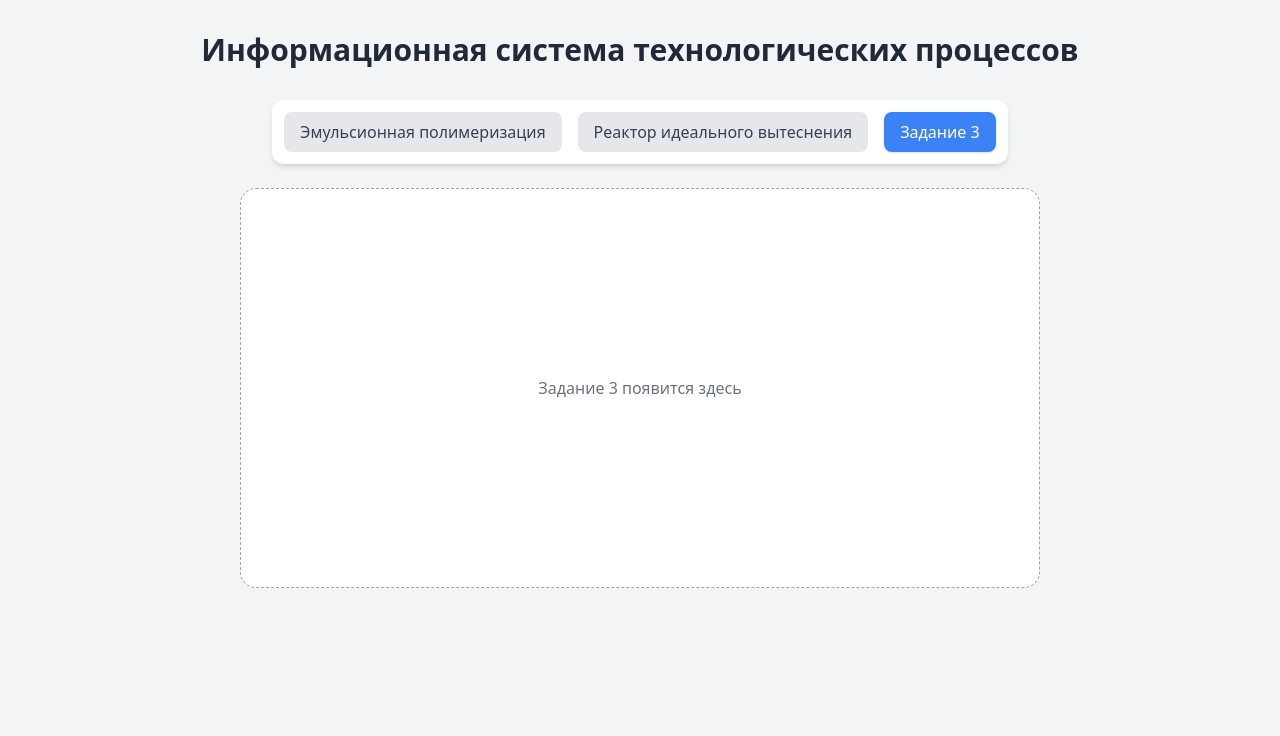
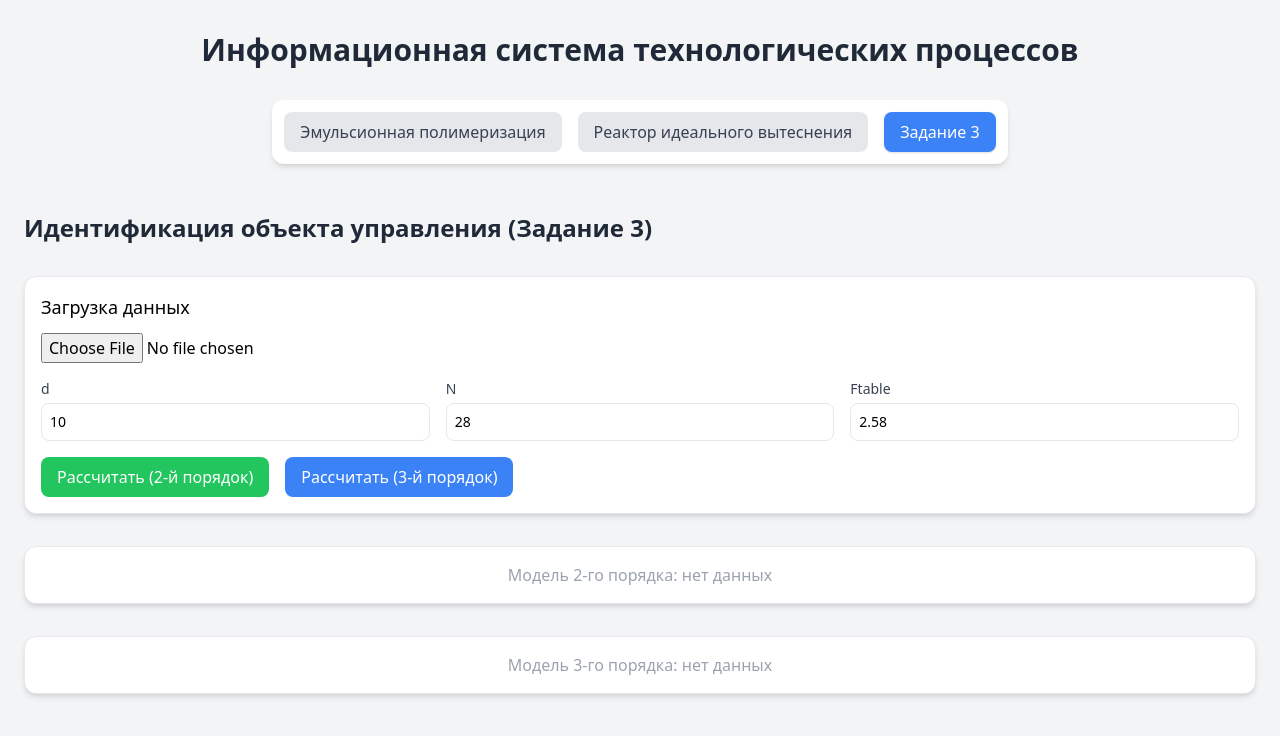
Before and after one commit to dimondlove/visualization-system-frontend, a React (Create React App) app: page / in a window 1280 px wide. Both pictures are taken after a click on the button "Задание 3". Shown: the top 736 px of the page. Built offline with nearby package versions, Linux system fonts and the light colour scheme.

Commit message:
Выполнение третьего задания

```diff
--- /dev/null
+++ b/src/components/Task3CompareBlock.js
@@ -0,0 +1,97 @@
+import React from "react";
+import {
+	LineChart,
+	Line,
+	XAxis,
+	YAxis,
+	CartesianGrid,
+	Tooltip,
+	Legend,
+	ResponsiveContainer,
+} from "recharts";
+
+export default function Task3CompareBlock({ res2, res3 }) {
+	if (!res2 || !res3)
+		return (
+			<div className="border rounded-xl p-4 bg-white shadow-md text-gray-400 text-center">
+				Недостаточно данных для сравнения моделей
+			</div>
+		);
+
+	const compareData = res2.t.map((t, i) => ({
+		t,
+		y_e: res2.y_e[i],
+		y_r2: res2.y_r[i],
+		y_r3: res3.y_r[i],
+	}));
+
+	return (
+		<div className="border rounded-xl p-4 bg-white shadow-md">
+			<h3 className="text-lg font-medium mb-3">Сравнение моделей (2-й и 3-й порядок)</h3>
+
+			{/* Основные параметры */}
+			<div className="grid grid-cols-2 gap-2 text-sm mb-4">
+				<div>
+					<b>F (2-й порядок):</b> {res2.F}
+					<br />
+					<span className={res2.text.includes("не") ? "text-red-600" : "text-green-600"}>
+						{res2.text}
+					</span>
+				</div>
+				<div>
+					<b>F (3-й порядок):</b> {res3.F}
+					<br />
+					<span className={res3.text.includes("не") ? "text-red-600" : "text-green-600"}>
+						{res3.text}
+					</span>
+				</div>
+			</div>
+
+			{/* График сравнения */}
+			<div className="h-[350px] mb-3">
+				<ResponsiveContainer width="100%" height="100%">
+					<LineChart data={compareData}>
+						<CartesianGrid strokeDasharray="3 3" />
+						<XAxis
+							dataKey="t"
+							label={{
+								value: "t",
+								position: "insideBottom",
+								dy: 20,
+								style: { fill: "#374151", fontSize: 14 },
+							}}
+						/>
+						<YAxis />
+						<Tooltip />
+						<Legend />
+
+						<Line
+							type="monotone"
+							dataKey="y_e"
+							stroke="#0284c7"
+							name="Эксперимент"
+							strokeWidth={2}
+							dot={false}
+						/>
+						<Line
+							type="monotone"
+							dataKey="y_r2"
+							stroke="#22c55e"
+							name="Модель 2-го порядка"
+							strokeWidth={2}
+							dot={false}
+						/>
+						<Line
+							type="monotone"
+							dataKey="y_r3"
+							stroke="#a855f7"
+							name="Модель 3-го порядка"
+							strokeWidth={2}
+							dot={false}
+						/>
+					</LineChart>
+				</ResponsiveContainer>
+			</div>
+		</div>
+	);
+}
--- /dev/null
+++ b/src/components/Task3ResultBlock.js
@@ -0,0 +1,73 @@
+import React from "react";
+import {
+	LineChart,
+	Line,
+	XAxis,
+	YAxis,
+	CartesianGrid,
+	Tooltip,
+	Legend,
+	ResponsiveContainer,
+} from "recharts";
+
+export default function Task3ResultBlock({ title, resp, data }) {
+	if (!resp)
+		return (
+			<div className="border rounded-xl p-4 bg-white shadow-md text-gray-400 text-center">
+				{title}: нет данных
+			</div>
+		);
+
+	return (
+		<div className="border rounded-xl p-4 bg-white shadow-md">
+			<h3 className="text-lg font-medium mb-3">{title}</h3>
+
+			{/* Параметры */}
+			<div className="grid grid-cols-2 gap-2 text-sm mb-4">
+				<div><b>a:</b> {resp.a.join(", ")}</div>
+				<div><b>b:</b> {resp.b}</div>
+				<div><b>F:</b> {resp.f}</div>
+				<div><b>Статус:</b> {resp.text}</div>
+			</div>
+
+			{/* График */}
+			<div className="h-[300px] mb-4">
+				<ResponsiveContainer width="100%" height="100%">
+					<LineChart data={data}>
+						<CartesianGrid strokeDasharray="3 3" />
+						<XAxis dataKey="t" />
+						<YAxis />
+						<Tooltip />
+						<Legend />
+						<Line type="monotone" dataKey="y_e" stroke="#0284c7" name="Эксперимент" />
+						<Line type="monotone" dataKey="y_r" stroke="#16a34a" name="Модель" />
+					</LineChart>
+				</ResponsiveContainer>
+			</div>
+
+			{/* Таблица */}
+			<div className="overflow-auto max-h-300">
+				<table className="min-w-full text-sm text-center border-collapse">
+					<thead className="bg-gray-100">
+						<tr>
+							<th className="border px-2 py-1">i</th>
+							<th className="border px-2 py-1">t</th>
+							<th className="border px-2 py-1">yₑ</th>
+							<th className="border px-2 py-1">yᵣ</th>
+						</tr>
+					</thead>
+					<tbody>
+						{resp.t.map((t, i) => (
+							<tr key={i} className="hover:bg-gray-50">
+								<td className="border px-2 py-1">{i}</td>
+								<td className="border px-2 py-1">{t}</td>
+								<td className="border px-2 py-1">{resp.y_e[i]}</td>
+								<td className="border px-2 py-1">{resp.y_r[i]}</td>
+							</tr>
+						))}
+					</tbody>
+				</table>
+			</div>
+		</div>
+	);
+}
--- a/src/pages/Task3Tab.js
+++ b/src/pages/Task3Tab.js
@@ -1,9 +1,133 @@
-import React from "react";
+import React, { useState } from "react";
+import axios from "axios";
+import Task3ResultBlock from "../components/Task3ResultBlock";
+import Task3CompareBlock from "../components/Task3CompareBlock";
+
+const API_BASE_URL = "http://localhost:8080/api/task3/calc";
 
 export default function Task3Tab() {
+    const [file, setFile] = useState(null);
+    const [params, setParams] = useState({
+        d: 10,
+        N: 28,
+        Ftable: 2.58,
+    });
+
+    const [res2, setRes2] = useState(null);
+    const [res3, setRes3] = useState(null);
+    const [loading, setLoading] = useState(false);
+
+    const handleChange = (e) => {
+        setParams({ ...params, [e.target.name]: e.target.value });
+    };
+
+    const handleFile = (e) => setFile(e.target.files[0]);
+
+    const sendRequest = async (method) => {
+        if (!file) return alert("Выберите CSV файл");
+        setLoading(true);
+
+        try {
+            const form = new FormData();
+            form.append("file", file);
+            form.append("d", params.d);
+            form.append("N", params.N);
+            form.append("Ftable", params.Ftable);
+            form.append("method", method);
+
+            const { data } = await axios.post(API_BASE_URL, form, {
+                headers: { "Content-Type": "multipart/form-data" },
+            });
+
+            if (method === 2) setRes2(data);
+            if (method === 3) setRes3(data);
+
+        } catch (err) {
+            console.error(err);
+            alert("Ошибка при расчёте");
+        } finally {
+            setLoading(false);
+        }
+    };
+
+    const canCompare = res2 && res3;
+
+    const buildChartData = (resp) => {
+        if (!resp) return [];
+        return resp.t.map((t, i) => ({
+            t,
+            y_e: resp.y_e[i],
+            y_r: resp.y_r[i],
+        }));
+    };
+
     return (
-        <div className="w-[800px] h-[400px] border border-dashed border-gray-400 flex items-center justify-center rounded-2xl bg-white">
-            <p className="text-gray-500">Задание 3 появится здесь</p>
+        <div className="flex flex-col gap-8 p-6 w-full">
+            <h2 className="text-2xl font-semibold text-gray-800">
+                Идентификация объекта управления (Задание 3)
+            </h2>
+
+            <div className="border rounded-xl p-4 bg-white shadow-md w-full">
+                <h3 className="text-lg font-medium mb-3">Загрузка данных</h3>
+
+                <input
+                    type="file"
+                    accept=".csv"
+                    onChange={handleFile}
+                    className="mb-4"
+                />
+
+                <div className="grid grid-cols-3 gap-4">
+                    {["d", "N", "Ftable"].map((key) => (
+                        <div key={key} className="flex flex-col">
+                            <label className="text-sm text-gray-700 mb-1">{key}</label>
+                            <input
+                                type="number"
+                                step="any"
+                                name={key}
+                                value={params[key]}
+                                onChange={handleChange}
+                                className="border rounded-lg p-2 text-sm focus:ring focus:ring-blue-200"
+                            />
+                        </div>
+                    ))}
+                </div>
+
+                <div className="flex gap-4 mt-4">
+                    <button
+                        onClick={() => sendRequest(2)}
+                        disabled={loading}
+                        className="bg-green-500 hover:bg-green-600 text-white px-4 py-2 rounded-lg"
+                    >
+                        {loading ? "..." : "Рассчитать (2-й порядок)"}
+                    </button>
+
+                    <button
+                        onClick={() => sendRequest(3)}
+                        disabled={loading}
+                        className="bg-blue-500 hover:bg-blue-600 text-white px-4 py-2 rounded-lg"
+                    >
+                        {loading ? "..." : "Рассчитать (3-й порядок)"}
+                    </button>
+                </div>
+            </div>
+
+            <Task3ResultBlock
+                title="Модель 2-го порядка"
+                resp={res2}
+                data={buildChartData(res2)}
+            />
+
+            <Task3ResultBlock
+                title="Модель 3-го порядка"
+                resp={res3}
+                data={buildChartData(res3)}
+            />
+
+
+            {canCompare && (
+                <Task3CompareBlock res2={res2} res3={res3} />
+            )}
         </div>
     );
 }
```
Also changed, not shown: 1 other file (tests, documents, lock files or other folders).
